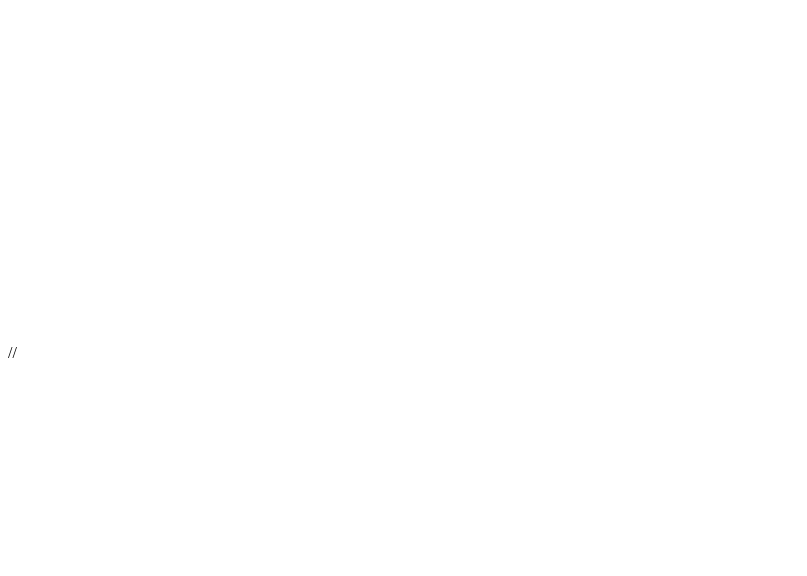
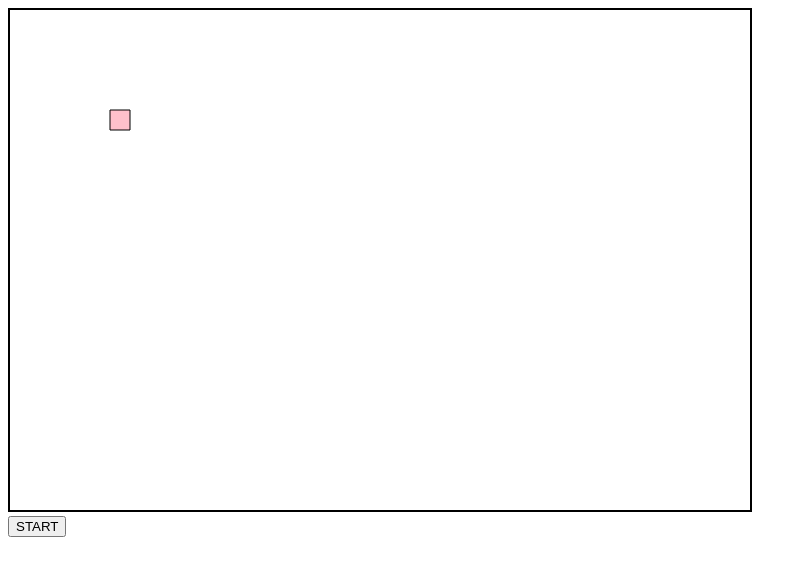
Before and after one commit to mattbritt/browser-snake, a plain HTML site: page snake.html in a window 1280 px wide. Shown: the whole page, without its empty margins (0-807 px from the left). Drawn offline with Linux system fonts and the light colour scheme.

Commit message:
snake class begun, drawSegment implemented

```diff
--- a/snake.css
+++ b/snake.css
@@ -0,0 +1,4 @@
+
+#canvas{
+    border: 2px solid black;
+}
--- a/snake.html
+++ b/snake.html
@@ -1,4 +1,4 @@
-//<!DOCTYPE html>
+<!DOCTYPE html>
 <!--
 
     Browser Snake - Browser Front End
@@ -27,9 +27,11 @@
 
     </canvas>
 
+    <br>
 <!-- Button to start game -->
-
+    <button id="btn">START</button>
 
 
   </body>
+  <script src="snake.js"></script>
 </html>
--- a/snake.js
+++ b/snake.js
@@ -0,0 +1,58 @@
+/*
+
+    Browser Snake - Browser Front End
+    Authors: Matt Britt, Alex Cheng, Brooks Przybylek
+    Date: 9/7/2018
+    Description:
+        This is the js file for the Browser Snake front-end.
+
+
+    Acknowledgements:
+        1. Snake code largely based on that of Maria Cristina Di Termine at http://www.competa.com/blog/how-to-build-a-snake-game-using-javascript-and-html5-canvas/
+
+
+*/
+// snake segment size (will be square)
+var segmentSize = 20;
+
+// canvas size in pixels (creates grid of snake squares)
+var canvasHeight = 25 * segmentSize;
+var canvasWidth = 37 * segmentSize;
+
+/*******************************************************************/
+// snake class represents an individual snake
+class Snake {
+    constructor(name, x, y, color, ctx){
+        this.name = name;
+        this.size = 1;
+        this.x = x;
+        this.y = y;
+        this.color = color;
+        this.ctx = ctx;
+    }
+
+    // drawSegment draws an individual snake segment
+    // x and y are in units of the grid
+    drawSegment(x,y){
+        ctx.rect(x * segmentSize, y * segmentSize, segmentSize, segmentSize);
+        ctx.fillStyle = this.color;
+        ctx.fill();
+        ctx.stroke();
+    }
+}
+
+/*******************************************************************/
+
+// get canvas
+var canvas = document.getElementById("canvas");
+
+// set canvas attributes
+canvas.setAttribute("height", canvasHeight);
+canvas.setAttribute("width", canvasWidth);
+
+// get context
+var ctx = canvas.getContext('2d');
+
+let s1 = new Snake("s1", 50, 75, 'pink', ctx);
+
+s1.drawSegment(5,5);
```
